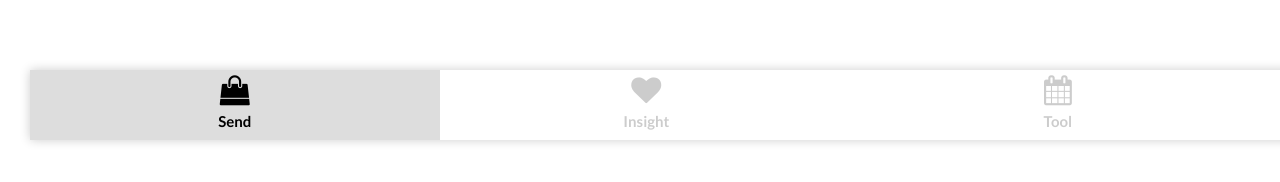
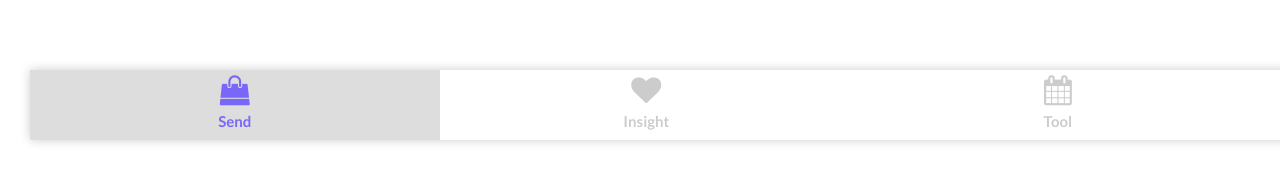
Before and after one commit to sensationalkunlex/UITest, a website: page index.html in a window 1280 px wide. In both pictures the pointer is over the link "Send". Shown: the part 660-842 px from the top of the page. Drawn offline with Linux system fonts and the light colour scheme.

Commit message:
change cor

```diff
--- a/css/style.css
+++ b/css/style.css
@@ -429,7 +429,7 @@ main {
       text-align: center; }
       .navbar--area .menu:hover {
         background-color: #ddd;
-        color: black; }
+        color: #7967fa; }
     .navbar--area .active {
       color: #7967fa; }
     .navbar--area {
```
